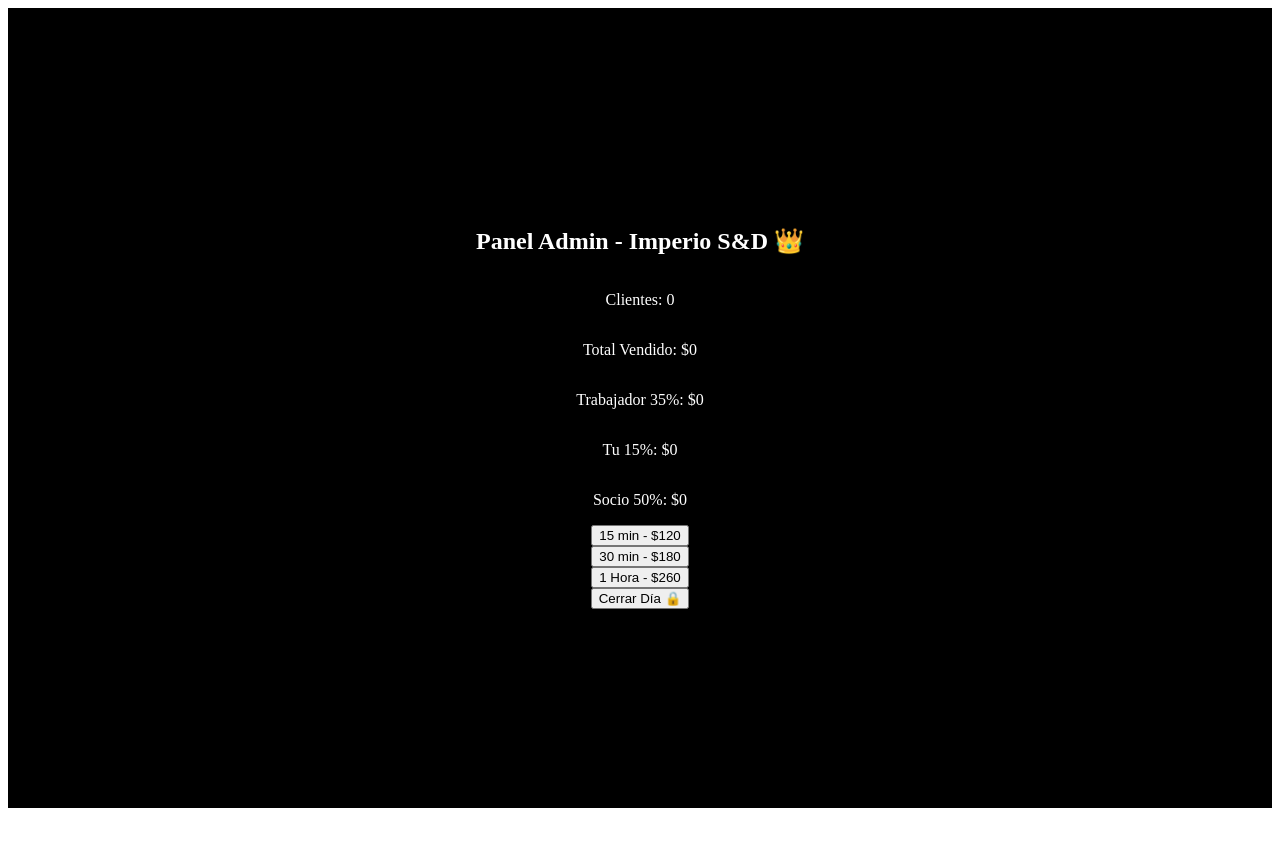
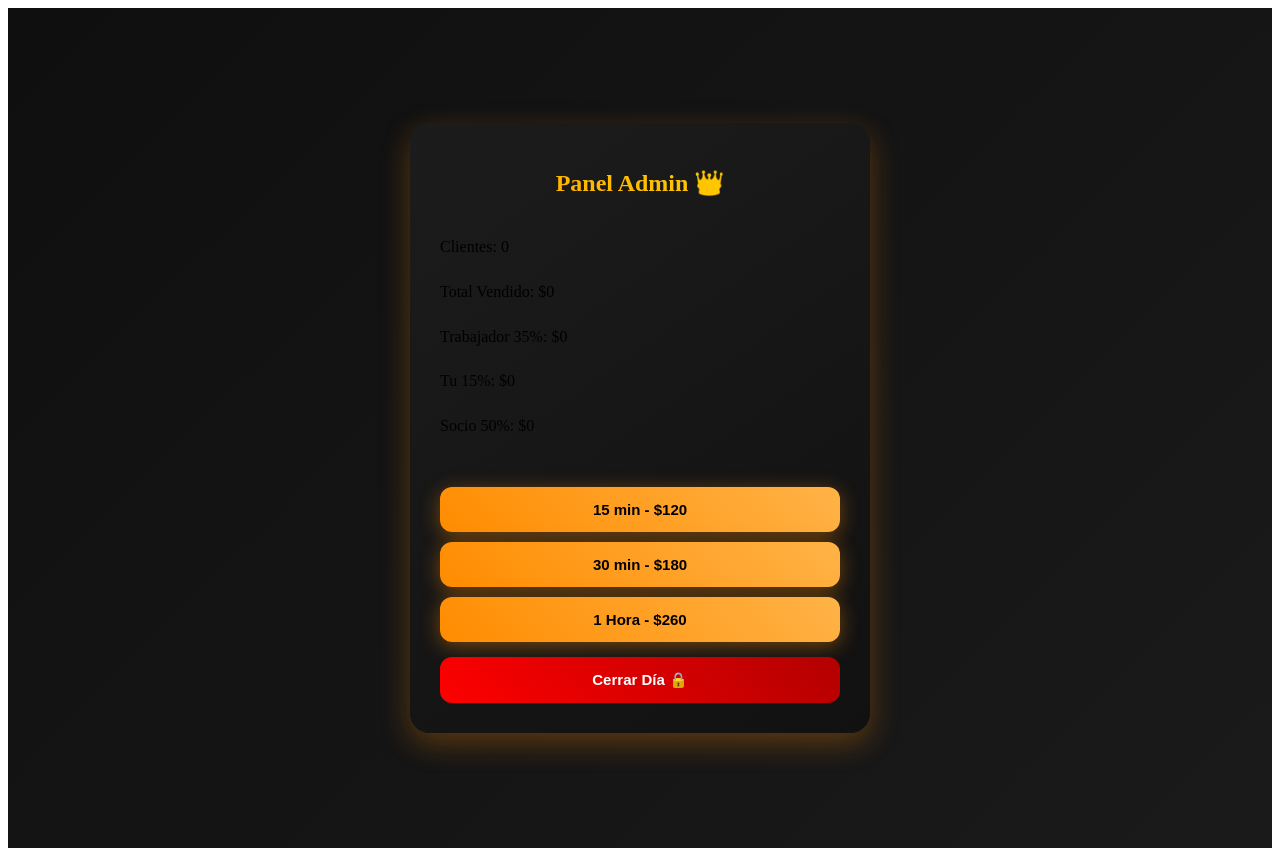
Before and after one commit to trprince81/Rey-Control, a Next.js app: page /admin in a window 1280 px wide. Before the commit the page ends 816 px from the top, so only its background shows below. Built offline with nearby package versions, Linux system fonts and the light colour scheme.

Commit message:
admin.js

```diff
--- a/pages/admin.js
+++ b/pages/admin.js
@@ -7,6 +7,11 @@ export default function Admin() {
 
   function registrarVenta(precio) {
     if (cerrado) return;
+
+    const confirmar = confirm("¿Estás seguro que quieres agregar este cliente?");
+
+    if (!confirmar) return;
+
     setClientes(clientes + 1);
     setTotal(total + precio);
   }
@@ -16,54 +21,112 @@ export default function Admin() {
   const socio = total * 0.5;
 
   function cerrarDia() {
+    const confirmar = confirm("¿Seguro que deseas cerrar el día?");
+    if (!confirmar) return;
+
     setCerrado(true);
-    alert("Día cerrado 🔒");
+    alert("Día cerrado correctamente 🔒");
   }
 
   return (
     <div style={styles.container}>
-      <h2>Panel Admin - Imperio S&D 👑</h2>
+      <div style={styles.card}>
+        <h1 style={styles.title}>Panel Admin 👑</h1>
 
+        <div style={styles.stats}>
           <p>Clientes: {clientes}</p>
           <p>Total Vendido: ${total}</p>
           <p>Trabajador 35%: ${trabajador}</p>
           <p>Tu 15%: ${tu}</p>
           <p>Socio 50%: ${socio}</p>
+        </div>
 
         {!cerrado && (
           <>
-          <button onClick={() => registrarVenta(120)}>15 min - $120</button>
-          <button onClick={() => registrarVenta(180)}>30 min - $180</button>
-          <button onClick={() => registrarVenta(260)}>1 Hora - $260</button>
+            <button style={styles.button} onClick={() => registrarVenta(120)}>
+              15 min - $120
+            </button>
 
-          <button onClick={cerrarDia}>Cerrar Día 🔒</button>
+            <button style={styles.button} onClick={() => registrarVenta(180)}>
+              30 min - $180
+            </button>
+
+            <button style={styles.button} onClick={() => registrarVenta(260)}>
+              1 Hora - $260
+            </button>
+
+            <button style={styles.closeButton} onClick={cerrarDia}>
+              Cerrar Día 🔒
+            </button>
           </>
         )}
 
-      {cerrado && <p>Día Cerrado</p>}
+        {cerrado && <p style={{ color: "red" }}>Día Cerrado</p>}
+      </div>
     </div>
   );
 }
 
 const styles = {
   container: {
-    backgroundColor: "#000",
-    color: "#fff",
-    height: "100vh",
+    minHeight: "100vh",
+    background: "linear-gradient(135deg, #0f0f0f, #1a1a1a)",
+    display: "flex",
+    justifyContent: "center",
+    alignItems: "center",
+    padding: "20px",
+  },
+
+  card: {
+    background: "linear-gradient(145deg, #1c1c1c, #111)",
+    padding: "30px",
+    borderRadius: "20px",
+    width: "100%",
+    maxWidth: "400px",
+    boxShadow: "0 10px 30px rgba(255, 140, 0, 0.3)",
     display: "flex",
     flexDirection: "column",
-    justifyContent: "center",
-    alignItems: "center",
   },
-  input: {
-    padding: 10,
-    margin: 10,
+
+  title: {
+    fontSize: "24px",
+    marginBottom: "20px",
+    background: "linear-gradient(45deg, orange, gold)",
+    WebkitBackgroundClip: "text",
+    WebkitTextFillColor: "transparent",
+    fontWeight: "bold",
+    textAlign: "center",
   },
+
+  stats: {
+    marginBottom: "20px",
+    lineHeight: "1.8",
+  },
+
   button: {
-    padding: 12,
-    margin: 5,
-    backgroundColor: "gold",
+    width: "100%",
+    padding: "14px",
+    marginTop: "10px",
+    borderRadius: "12px",
     border: "none",
+    fontWeight: "bold",
+    fontSize: "15px",
     cursor: "pointer",
+    background: "linear-gradient(45deg, #ff8c00, #ffb347)",
+    color: "black",
+    boxShadow: "0 4px 20px rgba(255,140,0,0.4)",
+  },
+
+  closeButton: {
+    width: "100%",
+    padding: "14px",
+    marginTop: "15px",
+    borderRadius: "12px",
+    border: "none",
+    fontWeight: "bold",
+    fontSize: "15px",
+    cursor: "pointer",
+    background: "linear-gradient(45deg, #ff0000, #b30000)",
+    color: "white",
   },
 };
```
Lines whose indentation alone changed are shown as unchanged.
